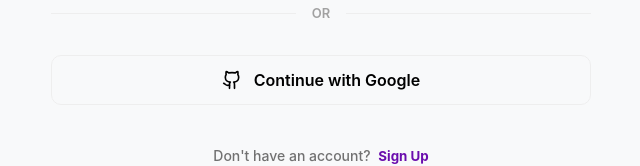
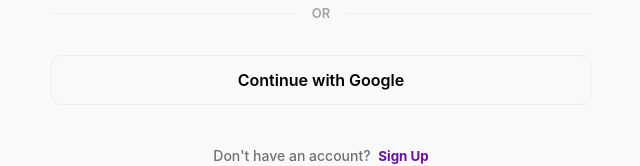
Before and after one commit to Uwami-Mgxekwa/MOVE, a React (Vite) app in the folder frontend/: page / in a window 1280 px wide. Shown: the part 568-734 px from the top of the page, without its empty margins (319-959 px from the left). Built offline with nearby package versions, Linux system fonts and the light colour scheme.

Commit message:
icon issue fixed

```diff
--- a/frontend/src/components/Login.tsx
+++ b/frontend/src/components/Login.tsx
@@ -1,5 +1,5 @@
 import React, { useState } from 'react';
-import { Mail, Lock, User, ArrowRight, Github } from 'lucide-react';
+import { Mail, Lock, User, ArrowRight } from 'lucide-react';
 
 interface LoginProps {
   onLoginSuccess: () => void;
@@ -99,7 +99,6 @@
         </div>
 
         <button className="btn" style={{ border: '1px solid var(--border-color)', backgroundColor: 'transparent', gap: '12px' }}>
-          <Github size={20} />
           Continue with Google
         </button>
 
```
